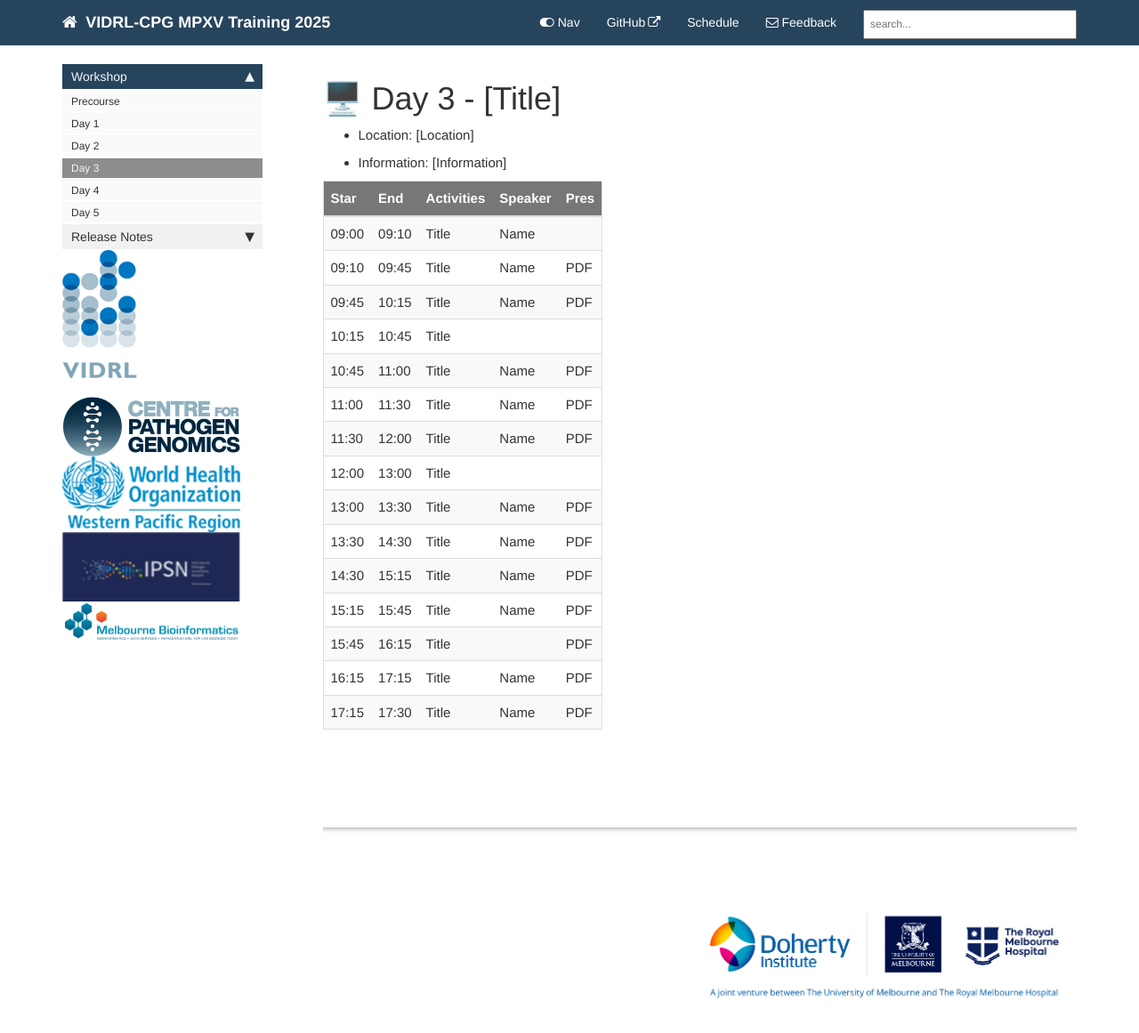
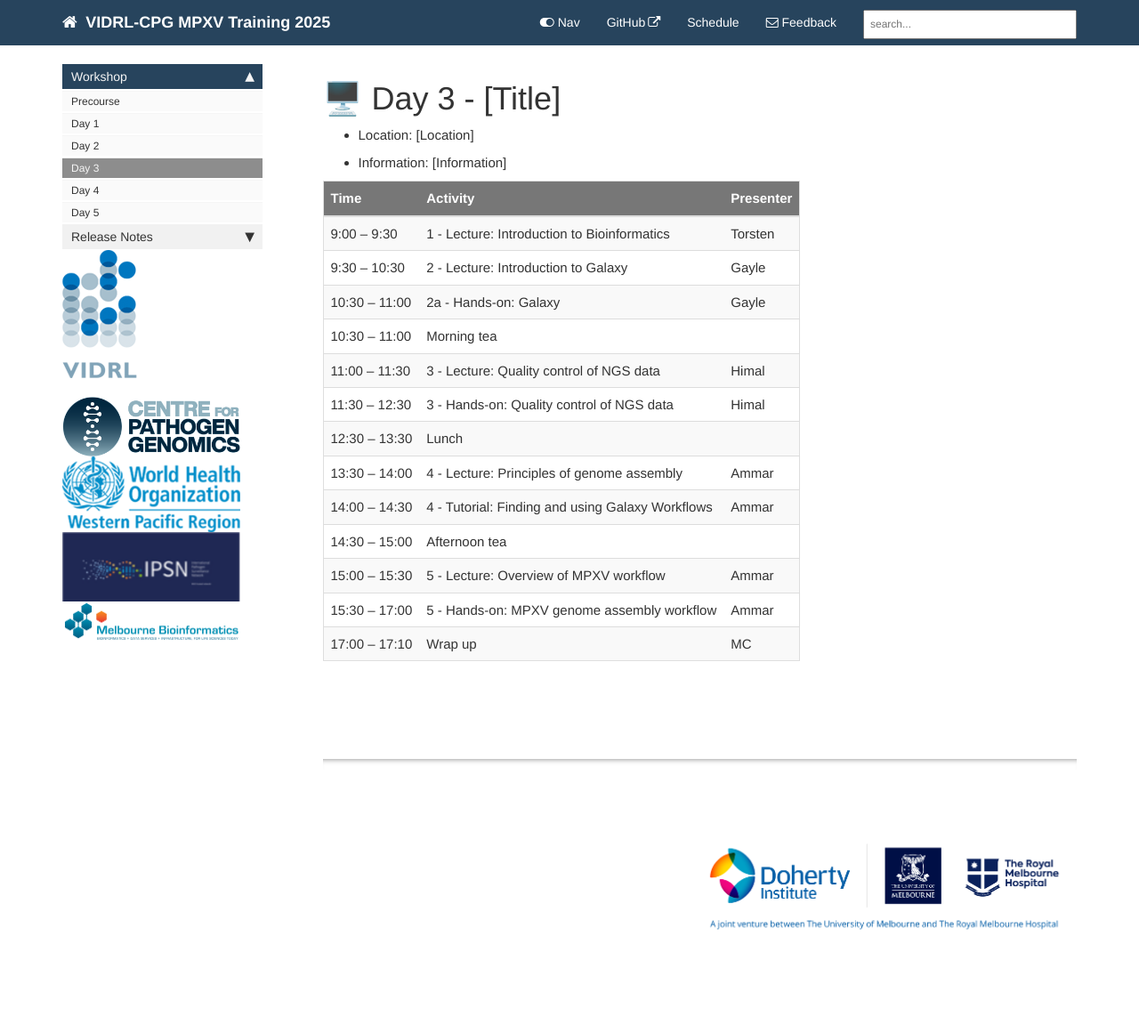
Before and after one commit to vidrl/training-mpxv-2025, a Jekyll site: the page built from pages/mydoc/day3.md, in a window 1280 px wide and 1216 px high. Shown: the top 1161 px of the window at 89% size. Built offline with Jekyll 4.4.1, drawn with Linux system fonts in a browser that asks for light colours; comment, search, counter and statistics services are not loaded.

Commit message:
Update day3.md

```diff
--- a/pages/mydoc/day3.md
+++ b/pages/mydoc/day3.md
@@ -22,20 +22,18 @@ margin-bottom: 10px;
 - Information: [Information]
 
 
-| Star  | End   | Activities | Speaker | Pres |
-|-------|-------|------------|---------|------|
-| 09:00 | 09:10 | Title | Name |     |
-| 09:10 | 09:45 | Title | Name | PDF |
-| 09:45 | 10:15 | Title | Name | PDF |
-| 10:15 | 10:45 | Title |      |     |
-| 10:45 | 11:00 | Title | Name | PDF |
-| 11:00 | 11:30 | Title | Name | PDF |
-| 11:30 | 12:00 | Title | Name | PDF |
-| 12:00 | 13:00 | Title |      |     |
-| 13:00 | 13:30 | Title | Name | PDF |
-| 13:30 | 14:30 | Title | Name | PDF |
-| 14:30 | 15:15 | Title | Name | PDF |
-| 15:15 | 15:45 | Title | Name | PDF |
-| 15:45 | 16:15 | Title |      | PDF |
-| 16:15 | 17:15 | Title | Name | PDF |
-| 17:15 | 17:30 | Title | Name | PDF |
+| **Time**         | **Activity**                                         | **Presenter**  |
+|------------------|-----------------------------------------------------|-----------------|
+| 9:00 – 9:30      | 1 - Lecture: Introduction to Bioinformatics        | Torsten         |
+| 9:30 – 10:30     | 2 - Lecture: Introduction to Galaxy                | Gayle           |
+| 10:30 – 11:00    | 2a - Hands-on: Galaxy                               | Gayle           |
+| 10:30 – 11:00    | Morning tea                                        |                 |
+| 11:00 – 11:30    | 3 - Lecture: Quality control of NGS data           | Himal           |
+| 11:30 – 12:30    | 3 - Hands-on: Quality control of NGS data          | Himal           |
+| 12:30 – 13:30    | Lunch                                              |                 |
+| 13:30 – 14:00    | 4 - Lecture: Principles of genome assembly         | Ammar           |
+| 14:00 – 14:30    | 4 - Tutorial: Finding and using Galaxy Workflows   | Ammar           |
+| 14:30 – 15:00    | Afternoon tea                                      |                 |
+| 15:00 – 15:30    | 5 - Lecture: Overview of MPXV workflow             | Ammar           |
+| 15:30 – 17:00    | 5 - Hands-on: MPXV genome assembly workflow         | Ammar           |
+| 17:00 – 17:10    | Wrap up                                            | MC              |
```
